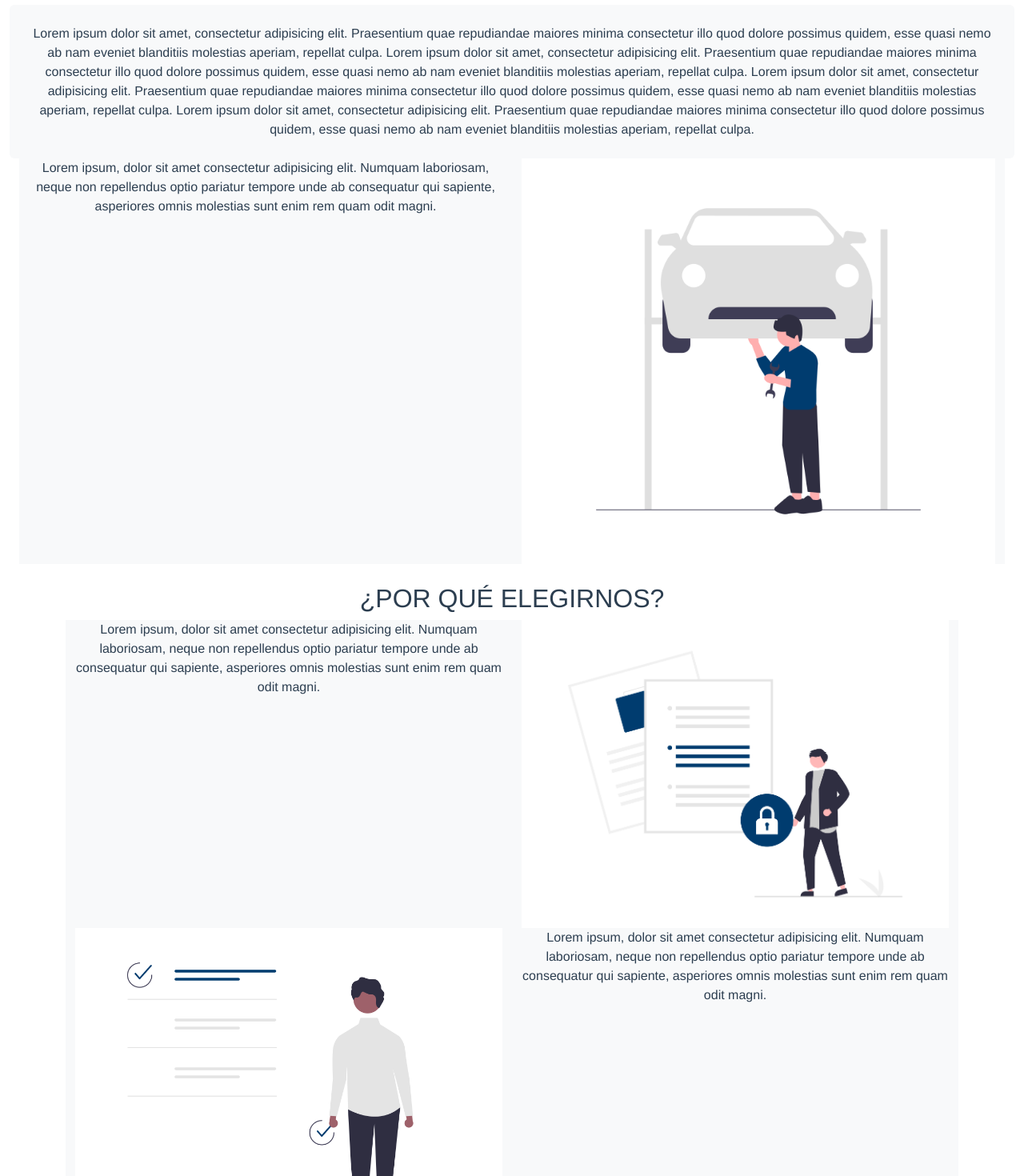
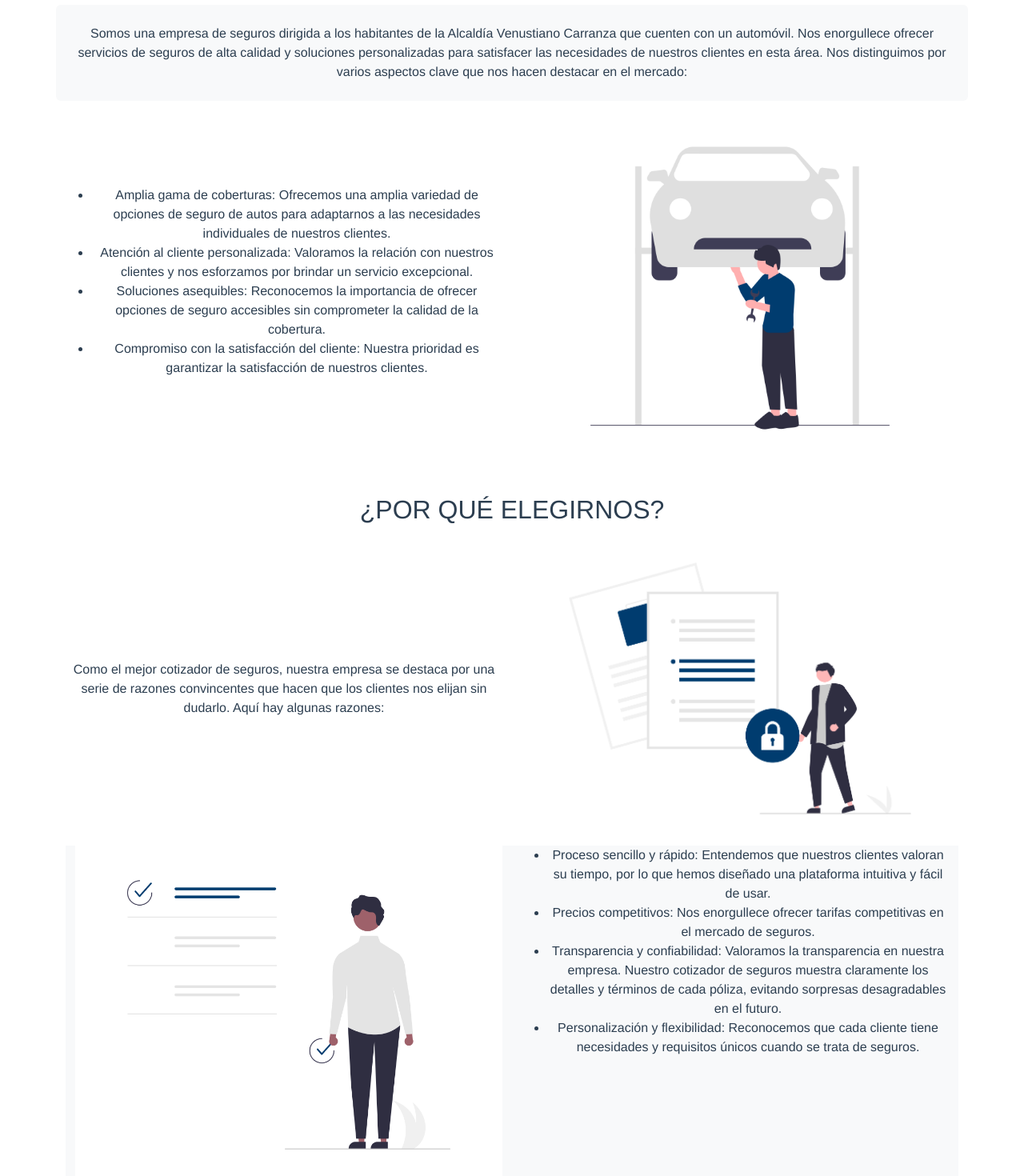
Before and after one commit to Emputed/carcare, a Vue app: page /#/ in a window 1280 px wide. Shown: the part 120-1590 px from the top of the page at 80% size. Built offline with nearby package versions, Linux system fonts and the light colour scheme.

Commit message:
Pagina terminada para mostrar en clase

```diff
--- a/src/components/Coti.vue
+++ b/src/components/Coti.vue
@@ -1,6 +1,6 @@
 <template>
   <div class="container">
-    <p>{{ year }}</p>
+    <h3>AQUI TIENE SU COTIZACIÓN</h3>
     <table class="table">
       <thead>
         <tr>
@@ -106,10 +106,12 @@
     <table class="table">
       <tr>
         <th scope="row">Costo</th>
-        <td>{{ this.costoEstadar }}</td>
-        <td>{{ this.costoPremium }}</td>
+        <td><h4> $ {{ this.costoEstadar }}</h4></td>
+        <td><h4>$ {{ this.costoPremium }}</h4></td>
       </tr>
     </table>
+<h4>Nota: El costo mostrado es anual</h4>
+
   </div>
 </template>
 
@@ -144,9 +146,9 @@ export default {
     ) {
       this.multiplo = this.precioDef * 0.6;
       this.costoPremium = this.precioDef + this.multiplo;
-      this.costoEstadar = this.precioDef + this.precioDef * 0.3;
+      this.costoEstadar = this.precioDef + this.precioDef * 0.4;
     }
-    /*else  if (this.year === "2016" || "2015" || "2014" || "2013" || "2012") {
+    else  if (this.year === "2016" || "2015" || "2014" || "2013" || "2012") {
       this.multiplo = this.precioDef * 0.5
       this.costoPremium = this.precioDef + this.multiplo
       this.costoEstadar = this.precioDef + (this.precioDef * .3)
@@ -154,7 +156,7 @@ export default {
     else  if (this.year === "2011" || "2010" || "2009" || "2008" || "2007") {
       this.multiplo = this.precioDef * 0.4
       this.costoPremium = this.precioDef + this.multiplo
-      this.costoEstadar = this.precioDef + (this.precioDef * .2)
+      this.costoEstadar = this.precioDef + (this.precioDef * .3)
     }
     else  if (this.year === "2006" || "2005" || "2004" || "2003" || "2002" || "2001") {
       this.multiplo = this.precioDef * 0.3
@@ -169,13 +171,23 @@ export default {
     else  if (this.year === "1993" || "1992" || "1991" || "1990" || "1989" || "1988" || "1987" || "1986" || "1985") {
       this.multiplo = this.precioDef * 0.2
       this.costoPremium = this.precioDef + this.multiplo
-      this.costoEstadar = this.precioDef + (this.precioDef * .1)
+      this.costoEstadar = this.precioDef + (this.precioDef * .2)
     }
     else  if (this.year === "1984" || "1983" || "1982" || "1981" || "1980" || "1979" || "1978" || "1977" || "1976" || "1975") {
       this.multiplo = this.precioDef * 0.2
       this.costoPremium = this.precioDef + this.multiplo
       this.costoEstadar = this.precioDef + (this.precioDef * .1)
-    }*/
+    }
+    else  if (this.year === "1974" || "1973" || "1972" || "1971" || "1970" || "1979" || "1968" || "1967" || "1966" || "1965") {
+      this.multiplo = this.precioDef * 0.1
+      this.costoPremium = this.precioDef + this.multiplo
+      this.costoEstadar = this.precioDef + (this.precioDef * .1)
+    }
+    else  if (this.year === "1964" || "1963" || "1962" || "1961" || "1960") {
+      this.multiplo = this.precioDef * 0.1
+      this.costoPremium = this.precioDef - this.multiplo
+      this.costoEstadar = this.precioDef - (this.precioDef * .1)
+    }
   },
 };
 </script>
--- a/src/components/NavBar.vue
+++ b/src/components/NavBar.vue
@@ -1,5 +1,5 @@
 <template>
-    <nav class="navbar bg-body-tertiary vh-10">
+    <nav class="navbar bg-body-tertiary">
         <div class="container-fluid">
             <a class="navbar-brand" href="#">
                 <img src="@/assets/logo.svg" alt="Logo" width="30" height="24"
--- a/src/views/HomeView.vue
+++ b/src/views/HomeView.vue
@@ -13,29 +13,32 @@
         </h2>
       </div>
 
-      <div class="container-fluid text-center rounded bg-light h-40 mw-4 p-4">
-        Lorem ipsum dolor sit amet, consectetur adipisicing elit. Praesentium quae repudiandae maiores minima consectetur
-        illo quod dolore possimus quidem, esse quasi nemo ab nam eveniet blanditiis molestias aperiam, repellat culpa.
-        Lorem ipsum dolor sit amet, consectetur adipisicing elit. Praesentium quae repudiandae maiores minima consectetur
-        illo quod dolore possimus quidem, esse quasi nemo ab nam eveniet blanditiis molestias aperiam, repellat culpa.
-        Lorem ipsum dolor sit amet, consectetur adipisicing elit. Praesentium quae repudiandae maiores minima consectetur
-        illo quod dolore possimus quidem, esse quasi nemo ab nam eveniet blanditiis molestias aperiam, repellat culpa.
-        Lorem ipsum dolor sit amet, consectetur adipisicing elit. Praesentium quae repudiandae maiores minima consectetur
-        illo quod dolore possimus quidem, esse quasi nemo ab nam eveniet blanditiis molestias aperiam, repellat culpa.
-
+      <div class="container text-center rounded bg-light h-40 mw-4 p-4">
+        Somos una empresa de seguros dirigida a los habitantes de la Alcaldía Venustiano Carranza que cuenten con un
+        automóvil. Nos enorgullece ofrecer servicios de seguros de alta calidad y soluciones personalizadas para
+        satisfacer las necesidades de nuestros clientes en esta área. Nos distinguimos por varios aspectos clave que nos
+        hacen destacar en el mercado:
       </div>
 
 
-      <div class="container-fluid d-flex flex-row h-50">
-
-        <div class="container w-45 bg-light mh-80">
-          Lorem ipsum, dolor sit amet consectetur adipisicing elit. Numquam laboriosam, neque non repellendus optio
-          pariatur tempore unde ab consequatur qui sapiente, asperiores omnis molestias sunt enim rem quam odit magni.
+      <div class="container text-center">
+        <div class="row align-items-center">
+          <div class="col">
+            <ul>
+              <li>Amplia gama de coberturas: Ofrecemos una amplia variedad de opciones de seguro de autos para adaptarnos
+                a
+                las necesidades individuales de nuestros clientes.</li>
+              <li>Atención al cliente personalizada: Valoramos la relación con nuestros clientes y nos esforzamos por
+                brindar un servicio excepcional.</li>
+              <li>Soluciones asequibles: Reconocemos la importancia de ofrecer opciones de seguro accesibles sin
+                comprometer
+                la calidad de la cobertura.</li>
+              <li>Compromiso con la satisfacción del cliente: Nuestra prioridad es garantizar la satisfacción de nuestros
+                clientes.</li>
+            </ul>
+          </div>
+          <div class="col"><img src="../assets/img1.png" class="img-fluid" alt="carcare"></div>
         </div>
-        <div class="container w-45 bg-light mh-80">
-          <img src="../assets/img1.png" class="img-fluid" alt="carcare">
-        </div>
-
       </div>
     </div>
 
@@ -48,36 +51,42 @@
         </h2>
       </div>
 
-      <div class="container d-flex flex-row h-45 justify-content-between">
-
-        <div class="container w-45 bg-light h-95">
-          Lorem ipsum, dolor sit amet consectetur adipisicing elit. Numquam laboriosam, neque non repellendus optio
-          pariatur tempore unde ab consequatur qui sapiente, asperiores omnis molestias sunt enim rem quam odit magni.
+      <div class="container text-center">
+        <div class="row align-items-center">
+          <div class="col">
+            Como el mejor cotizador de seguros, nuestra empresa se destaca por una serie de razones convincentes que hacen
+            que los clientes nos elijan sin dudarlo. Aquí hay algunas razones:
+          </div>
+          <div class="col">
+            <img src="../assets/img2.png" class="img-fluid" alt="carcare">
+          </div>
         </div>
-
-        <div class="container w-45 bg-light h-95">
-          <img src="../assets/img2.png" class="img-fluid" alt="carcare">
-        </div>
-
       </div>
 
       <div class="container d-flex flex-row h-45 justify-content-between">
-
         <div class="container w-45 bg-light h-95">
           <img src="../assets/img3.png" class="img-fluid" alt="carcare">
         </div>
+        <div class="container w-45 bg-light h-95">
+          <ul>
+            <li>Proceso sencillo y rápido: Entendemos que nuestros clientes valoran su tiempo, por lo que hemos diseñado
+              una plataforma intuitiva y fácil de usar.</li>
+            <li>Precios competitivos: Nos enorgullece ofrecer tarifas competitivas en el mercado de seguros.</li>
+            <li>Transparencia y confiabilidad: Valoramos la transparencia en nuestra empresa. Nuestro cotizador de seguros
+              muestra claramente los detalles y términos de cada póliza, evitando sorpresas desagradables en el futuro.
+            </li>
+            <li>Personalización y flexibilidad: Reconocemos que cada cliente tiene necesidades y requisitos únicos cuando
+              se trata de seguros.</li>
+          </ul>
+        </div>
+      </div>
+    </div>
+    <button class="btn btn-info">
+      <RouterLink to="/Form">Cotiza ahora</RouterLink>
+    </button>
+  </div>
 
 
-        <div class="container w-45 bg-light h-95">
-          Lorem ipsum, dolor sit amet consectetur adipisicing elit. Numquam laboriosam, neque non repellendus optio
-          pariatur tempore unde ab consequatur qui sapiente, asperiores omnis molestias sunt enim rem quam odit magni.
-        </div>
-
-
-      </div>
-    </div>
-    <button><RouterLink to="/Form">Cotiza ahora</RouterLink></button>
-  </div>
 </template>
 
 <script>
```
